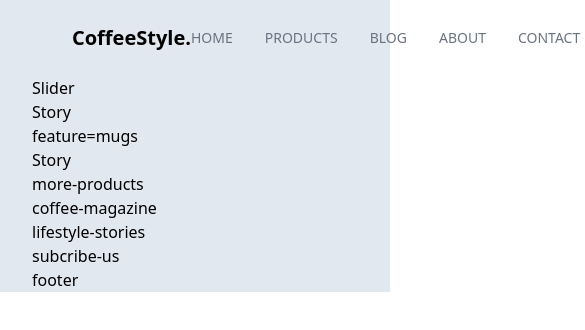
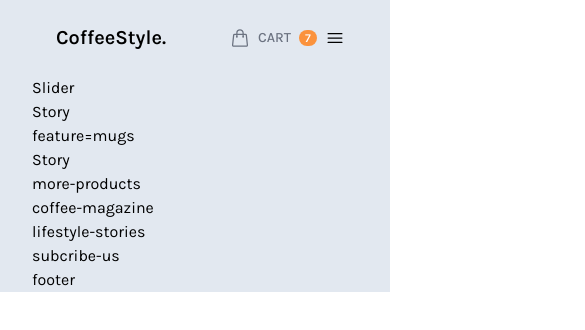
Before and after one commit to anhquan410/Coffee-Shop-TailwindCss, a website: page public/index.html in a window 390 px wide. Shown: the top 330 px of the page, 585 px wide, since content can reach past the window. Drawn offline with nearby package versions, Linux system fonts and the light colour scheme; files that its build step writes are made by us from their sources.

Commit message:
Responsive header

```diff
--- a/public/index.html
+++ b/public/index.html
@@ -3,25 +3,28 @@
   <head>
     <meta charset="UTF-8" />
     <meta name="viewport" content="width=device-width, initial-scale=1.0" />
+    <link rel="icon" href="./imgs/favicon/Logo.png" sizes="16x16" />
     <link href="./output.css" type="text/css" rel="stylesheet" />
     <title>Aquizzz Coffee Shop</title>
+    <script src="./main.js" type="text/javascript" async></script>
   </head>
   <body>
     <div id="root">
       <div
-        class="content-wrapper max-w-screen-2xl text-base mx-auto px-8 bg-slate-200"
+        class="content-wrapper font-Karla max-w-screen-2xl text-base mx-auto px-8 bg-slate-200"
       >
-        <header class="py-6 mx-10">
-          <nav class="flex flex-row justify-between items-center">
+        <header class="p-6 mx-auto">
+          <nav class="flex flex-row justify-between items-center relative">
             <div
               class="logo basis-2/6 text-center text-xl font-semibold cursor-pointer"
             >
               CoffeeStyle.
             </div>
             <ul
-              class="basis-3/6 flex items-center justify-end gap-8 uppercase text-sm text-gray-500 font-medium"
+              id="ct-top-menu"
+              class="basis-3/6 hidden lg:flex lg:items-center lg:justify-end lg:gap-8 uppercase text-sm text-gray-500 font-medium"
             >
-              <li class="ct-top-menu-item">
+              <li class="ct-top-menu-item ct-top-menu-item-active">
                 <a href="#" class="">Home</a>
               </li>
               <li class="ct-top-menu-item">
@@ -41,9 +44,9 @@
               </li>
             </ul>
             <ul
-              class="basis-1/6 flex justify-start items-center ml-16 uppercase text-sm text-gray-500 font-medium"
+              class="basis-3/6 lg:basis-1/6 flex justify-end lg:justify-start items-center ml-16 uppercase text-sm text-gray-500 font-medium"
             >
-              <li class="ct-top-menu-item">
+              <li class="hover:text-gray-800">
                 <a href="" class="flex items-center">
                   <svg
                     xmlns="http://www.w3.org/2000/svg"
@@ -66,6 +69,26 @@
                 </a>
               </li>
             </ul>
+
+            <div
+              class="basis-1/6 lg:hidden flex items-center cursor-pointer px-2 sm:px-4"
+            >
+              <svg
+                id="ct-toggle-top-menu-icon"
+                xmlns="http://www.w3.org/2000/svg"
+                fill="none"
+                viewBox="0 0 24 24"
+                stroke-width="1.5"
+                stroke="currentColor"
+                class="ct-icon"
+              >
+                <path
+                  stroke-linecap="round"
+                  stroke-linejoin="round"
+                  d="M3.75 6.75h16.5M3.75 12h16.5m-16.5 5.25h16.5"
+                />
+              </svg>
+            </div>
           </nav>
         </header>
 
--- /dev/null
+++ b/public/main.js
@@ -0,0 +1,14 @@
+const topMenu = document.getElementById("ct-top-menu");
+const toggleTopMenuIcon = document.getElementById("ct-toggle-top-menu-icon");
+
+document.addEventListener("click", (e) => {
+  if (toggleTopMenuIcon.contains(e.target)) {
+    topMenu.classList.toggle("ct-top-menu-expanded");
+    topMenu.classList.toggle("hidden");
+  } else {
+    if (topMenu.classList.contains("ct-top-menu-expanded")) {
+      topMenu.classList.remove("ct-top-menu-expanded");
+      topMenu.classList.add("hidden");
+    }
+  }
+});
--- a/src/input.css
+++ b/src/input.css
@@ -1,10 +1,19 @@
+@import url("https://fonts.googleapis.com/css2?family=Karla:ital,wght@0,200..800;1,200..800&display=swap");
+
 @tailwind base;
 @tailwind components;
 @tailwind utilities;
 
 /* ct = custom */
+.ct-top-menu-expanded {
+  @apply absolute top-10 z-50 w-full text-center bg-white animate-slideDown;
+}
+
 .ct-top-menu-item {
-  @apply cursor-pointer hover:text-gray-800 relative after:absolute after:bottom-0 after:left-0 after:bg-light-coffee after:h-0.5 after:w-0 hover:after:w-full after:transition-all after:ease-in-out after:duration-300;
+  @apply cursor-pointer hover:text-gray-800 relative after:lg:absolute after:lg:bottom-0 after:lg:left-0 after:lg:bg-light-coffee after:lg:h-0.5 after:lg:w-0 hover:after:lg:w-full after:lg:transition-all after:lg:ease-in-out after:lg:duration-300;
+}
+.ct-top-menu-item-active {
+  @apply text-gray-800;
 }
 
 .ct-icon {
--- a/tailwind.config.js
+++ b/tailwind.config.js
@@ -3,8 +3,20 @@ module.exports = {
   content: ["./public/**/*.{html,js}"],
   theme: {
     extend: {
+      fontFamily: {
+        Karla: ["Karla", "sans-serif"],
+      },
       colors: {
         "light-coffee": "#C89F94",
+      },
+      keyframes: {
+        slideDown: {
+          "100%": { transform: "translateY(0)" },
+          "0%": { transform: "translateY(-100%)" },
+        },
+      },
+      animation: {
+        slideDown: "slideDown .4s ease-in-out",
       },
     },
   },
```
Also changed, not shown: public/imgs/favicon/Logo.png (added).
